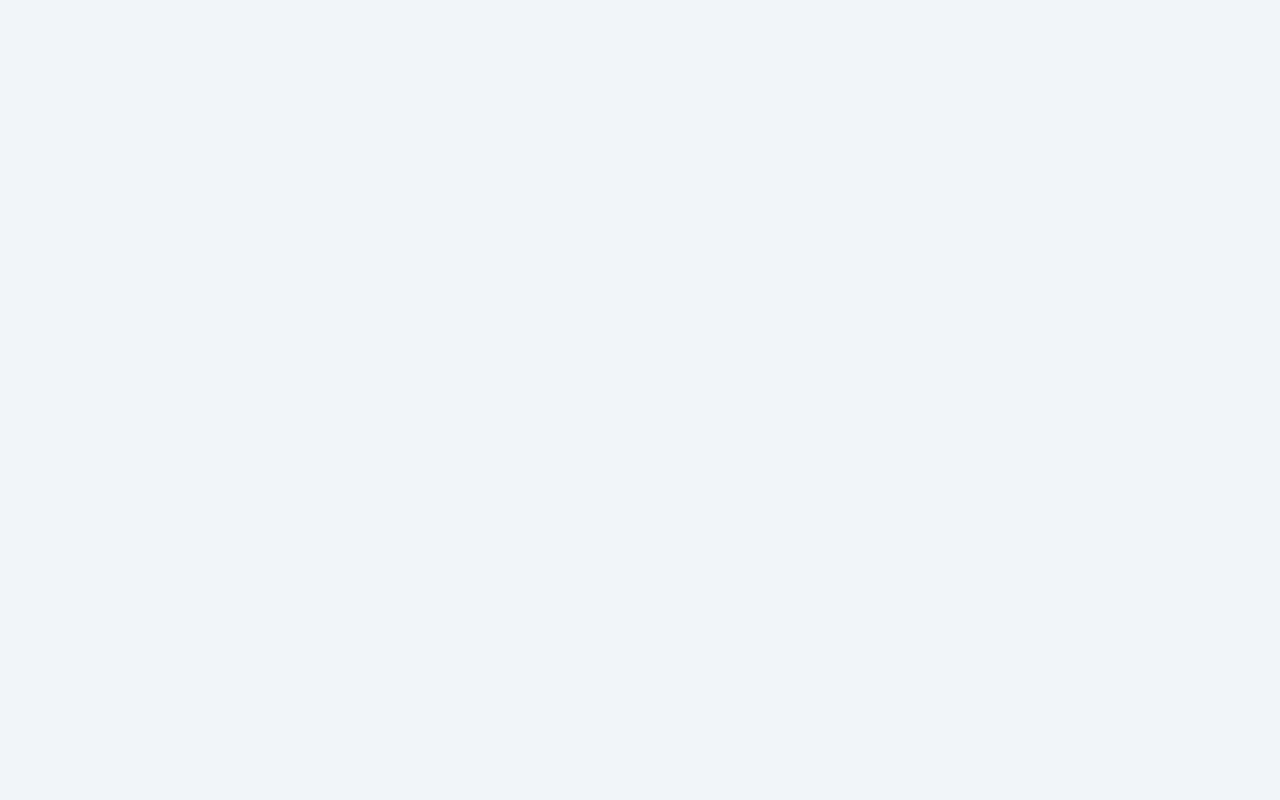
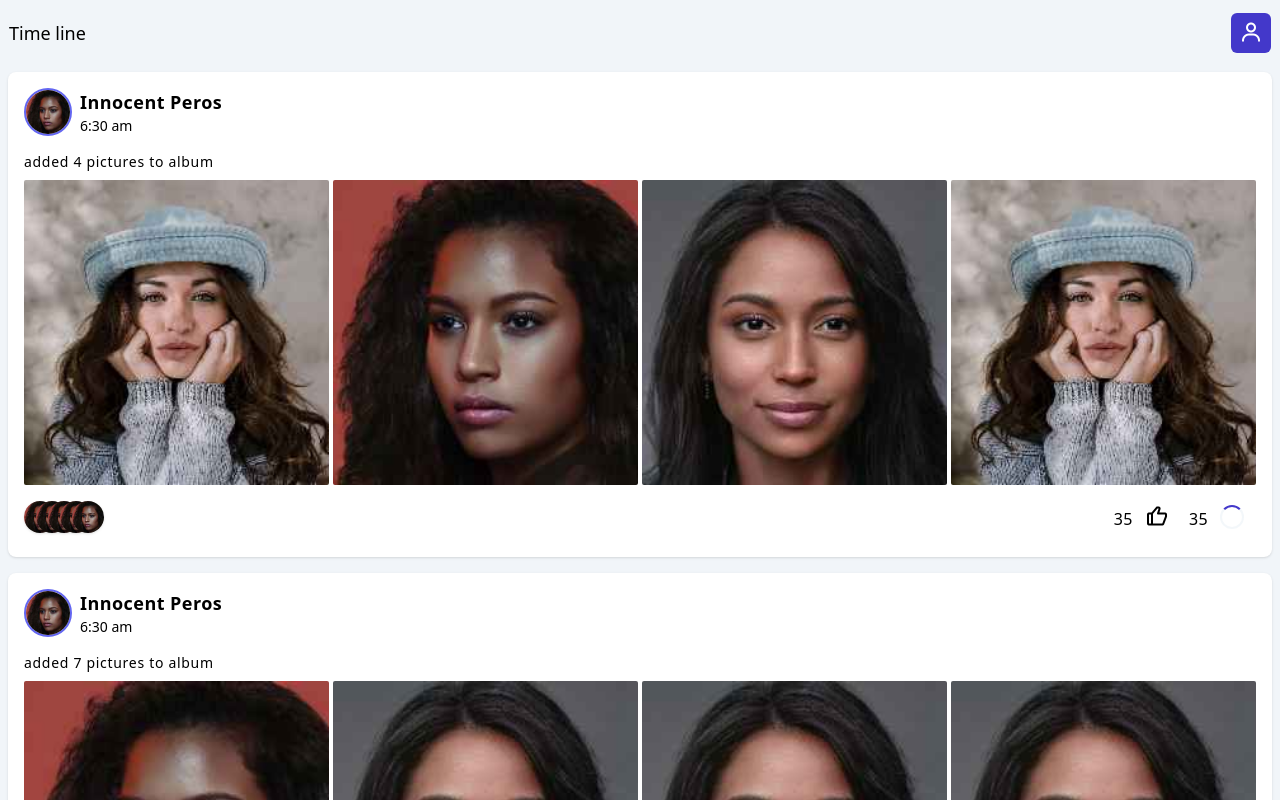
Before and after one commit to innocentperos/album-vite, a Vue app: page /#/home in a window 1280 px wide. Before the commit this address had no page. Built offline with nearby package versions, Linux system fonts and the light colour scheme.

Commit message:
Working on home page

```diff
--- a/router.js
+++ b/router.js
@@ -1,18 +1,36 @@
-import { createRouter, createWebHashHistory }  from "vue-router"
+import { createRouter, createWebHashHistory } from "vue-router"
 import Index from "./src/pages/index.vue"
 import PreviouUsers from "./src/pages/previous_users.vue"
 import LoginUser from "/src/pages/login_previous.vue"
 import Register from "/src/pages/register.vue"
+import Home from "/src/pages/Home.vue"
 
 const routes = [
-  { path: '/', component: Index, name:"login" },
-  {path:"/previous", component: PreviouUsers, name:"previous_users"},
-  {path:"/previous/:id/login", component: LoginUser, name:"login-user"},
+  {
+    path: '/',
+    component: Index,
+    name: "login"
+  },
+  {
+    path: "/previous",
+    component: PreviouUsers,
+    name: "previous_users"
+  },
+  {
+    path: "/previous/:id/login",
+    component: LoginUser,
+    name: "login-user"
+  },
 
   {
-    path:"/register",
+    path: "/register",
     component: Register,
-    name:"register"
+    name: "register"
+  },
+  {
+    path: "/home",
+    component: Home,
+    name: "home"
   }
 
 ]
--- /dev/null
+++ b/src/pages/Home.vue
@@ -0,0 +1,25 @@
+<template>
+  <div class="min-h-screen min-w-full pt-16 bg-slate-100 dark:bg-slate-800">
+
+    <div class="z-10 fixed top-0 left-0 min-h-16 py-3 bg-inherit dark:bg-slate-800 dark:text-white -50 border border-transparent shadow-slate-100/60 dark:shadow-lg shadow-slate-800/60 w-full flex items-center px-2">
+      <span class="text-lg">Time line</span>
+
+      <div class="ml-auto ">
+        <IconButton icon="bx-user text-2xl"/>
+      </div>
+    </div>
+
+    <div class=" space-y-4 p-2 ">
+      <TimelineItem :key="i" v-for="i in 10" class="shadow">
+
+      </TimelineItem>
+    </div>
+  </div>
+</template>
+
+<script setup>
+  import { onMounted, ref, reactive, computed } from "vue"
+  import router from "/router"
+
+  import TimelineItem from "/src/pages/home/TimeLineItem.vue"
+</script>
--- /dev/null
+++ b/src/pages/home/TimeLineItem.vue
@@ -0,0 +1,68 @@
+<template>
+  <div class="w-full p-4 flex flex-col dark:bg-gradient-to-br bg-white dark:from-indigo-600 dark:to-indigo-800 dark:via-indigo-700 rounded-lg dark:text-white">
+    <div class="flex space-x-2">
+      <Avatar history xsmall class="shrink-0" />
+      <div class="flex flex-col ">
+        <div class="flex flex-col-reverse items-center light:text-slate-700">
+          <span class="text-sm mr-auto">6:30 am</span>
+          <span class="truncate font-bold tracking-wide text-lg">Innocent Peros</span>
+        </div>
+      </div>
+    </div>
+
+    <div class="flex flex-col space-y-2 mt-4">
+      <span class="text-sm tracking-wider">added {{count}} pictures to album</span>
+      <div class="grid gap-1" :class="gridSize">
+        <div v-for="i in count" :key="i" class="w-full aspect-square ring ring-indigo-700/0 duration-300 hover:ring-indigo-700/50 rounded-sm overflow-hidden">
+          <Image class="w-full h-full object-cover" :src="cover(i)" alt="" />
+        </div>
+      </div>
+    </div>
+
+    <div class="pt-2 flex items-center ">
+      <div class="flex -space-x-5">
+        <Avatar class="shadow last:border-none" :key="n" v-for="n in 5" tiny />
+      </div>
+      <div class="p-1 rounded-md ml-auto flex items-center light:text-white  ">
+        <span class="text-md tracking-wide pt-1 px-1">35</span>
+        <IconButton text icon="bx-like" class="text-2xl font-light dark:text-white " />
+
+      </div>
+
+      <div class="p-1 flex items-center">
+        <span class="text-md tracking-wide pt-1 px-1">35</span>
+
+        <IconButton text loading icon="bx-chat" class="text-2xl font-light" />
+      </div>
+
+    </div>
+  </div>
+</template>
+<script setup>
+  import { ref, computed } from "vue"
+  const col = Math.random().toString().split("").slice(4, 6)
+
+  const count = ref(parseInt(col[0]) + 1)
+
+  const gridSize = computed(function() {
+    let c = count.value
+    if (c == 1) return 'grid-cols-1'
+    if (c % 4 == 0) return 'grid-cols-4'
+
+    return 'grid-cols-' + Math.min(Math.round(Math.sqrt(c)) + 1, 4)
+
+    if (c < 4) return 'grid-cols-' + (c + 1)
+
+    return 'grid-cols-4'
+
+
+  })
+
+  function cover(id) {
+    const _index = parseInt(
+      Math.random().toString().split("").slice(4, 8).join(""))
+
+    let index = 1 + (_index % 4)
+    return `/images/avatar${index}.jpg`
+  }
+</script>
```
